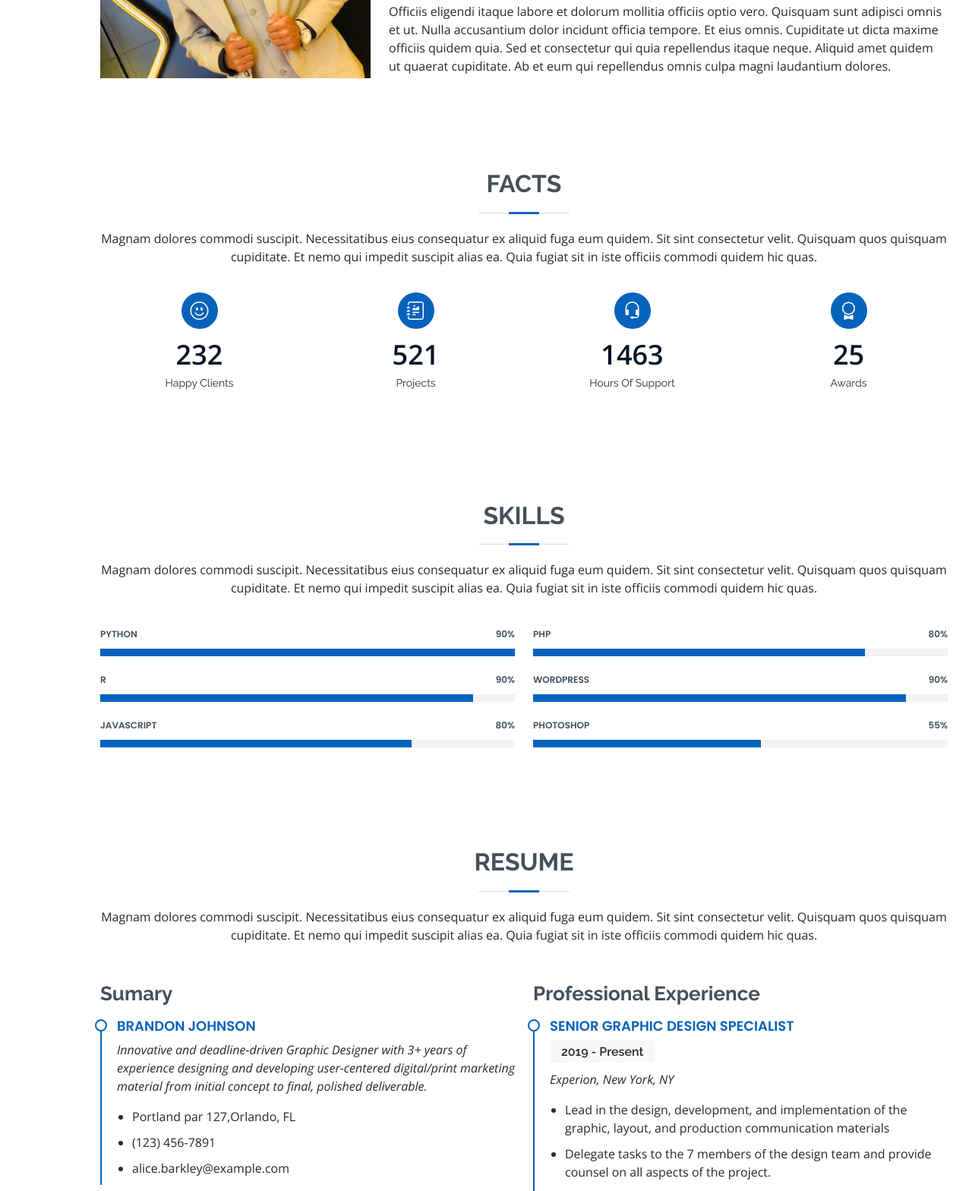
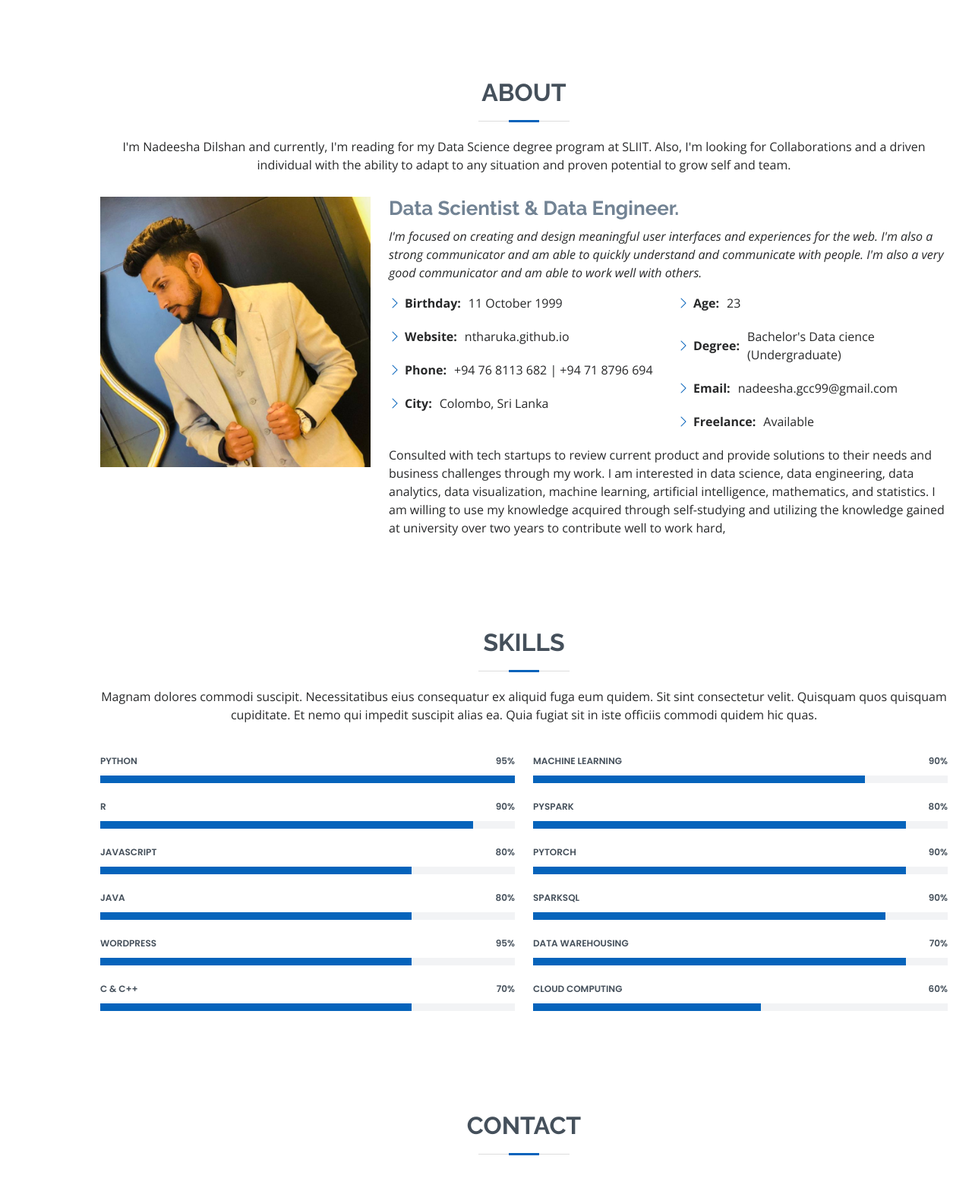
Before and after one commit to NTharuka/NTharuka.github.io, a plain HTML site: page index.html in a window 1280 px wide. Shown: the part 757-2325 px from the top of the page at 76% size. Drawn offline with nearby package versions, Linux system fonts and the light colour scheme.

Commit message:
new updat9

```diff
--- a/index.html
+++ b/index.html
@@ -10,7 +10,7 @@
   <meta content="" name="keywords">
 
   <!-- Favicons -->
-  <link href="assets/img/favicon.png" rel="icon">
+  <link href="assets/img/favicon.ico" rel="icon">
   <link href="assets/img/apple-touch-icon.png" rel="apple-touch-icon">
 
   <!-- Google Fonts -->
@@ -45,7 +45,7 @@
 
     <nav id="navbar" class="navbar nav-menu">
       <ul>
-        <li><a href="#nadeesha4" class="nav-link scrollto active"><i class="bx bx-home"></i> <span>Home</span></a></li>
+        <li><a href="#hero" class="nav-link scrollto active"><i class="bx bx-home"></i> <span>Home</span></a></li>
         <li><a href="#about" class="nav-link scrollto"><i class="bx bx-user"></i> <span>About</span></a></li>
         <li><a href="#resume" class="nav-link scrollto"><i class="bx bx-file-blank"></i> <span>Resume</span></a></li>
         <li><a href="#portfolio" class="nav-link scrollto"><i class="bx bx-book-content"></i> <span>Portfolio</span></a></li>
@@ -57,10 +57,10 @@
   </header><!-- End Header -->
 
   <!-- ======= Hero Section ======= -->
-  <section id="nadeesha4" class="d-flex flex-column justify-content-center">
+  <section id="hero" class="d-flex flex-column justify-content-center">
     <div class="container" data-aos="zoom-in" data-aos-delay="100">
       <h1>Nadeesha Dilshan</h1>
-      <p>I'm <span class="typed" data-typed-items="Data Scientist, Data Engineer, Data Analyts, Designer, Developer, Photographer"></span></p>
+      <p>I'm <span class="typed" data-typed-items="Data Scientist, Data Engineer, Data Analyts, Designer, Developer"></span></p>
       <div class="social-links">
         <a href="#" class="twitter"><i class="bx bxl-twitter"></i></a>
         <a href="#" class="facebook"><i class="bx bxl-facebook"></i></a>
@@ -79,7 +79,7 @@
 
         <div class="section-title">
           <h2>About</h2>
-          <p>I am a fervent and diligent undergraduate specializing in Data Science at SLIIT looking for an internship. I am interested in data science, data engineering, data analytics, data visualization, machine learning, artificial intelligence, mathematics, and statistics. I am willing to use my knowledge acquired through self-studying and utilizing the knowledge gained at university over two years to contribute well to work hard, keen to learn more and to gain experience by taking advantage of this opportunity related to the same.</p>
+          <p>I'm Nadeesha Dilshan and currently, I'm reading for my Data Science degree program at SLIIT. Also, I'm looking for Collaborations and a driven individual with the ability to adapt to any situation and proven potential to grow self and team.</p>
         </div>
 
         <div class="row">
@@ -89,29 +89,28 @@
           <div class="col-lg-8 pt-4 pt-lg-0 content">
             <h3>Data Scientist &amp; Data Engineer.</h3>
             <p class="fst-italic">
-              Lorem ipsum dol.
+              I'm focused on creating and design meaningful user interfaces and experiences for the web. I'm also a strong communicator and am able to quickly understand and communicate with people. I'm also a very good communicator and am able to work well with others.
             </p>
             <div class="row">
               <div class="col-lg-6">
                 <ul>
                   <li><i class="bi bi-chevron-right"></i> <strong>Birthday:</strong> <span>11 October 1999</span></li>
-                  <li><i class="bi bi-chevron-right"></i> <strong>Website:</strong> <span>www.example.com</span></li>
-                  <li><i class="bi bi-chevron-right"></i> <strong>Phone:</strong> <span>+94 76 8113 682</span><br><span></li>
+                  <li><i class="bi bi-chevron-right"></i> <strong>Website:</strong> <span>ntharuka.github.io</span></li>
+                  <li><i class="bi bi-chevron-right"></i> <strong>Phone:</strong> <span>+94 76 8113 682 | +94 71 8796 694</span><br><span></li>
                   <li><i class="bi bi-chevron-right"></i> <strong>City:</strong> <span>Colombo, Sri Lanka</span></li>
                 </ul>
               </div>
               <div class="col-lg-6">
                 <ul>
                   <li><i class="bi bi-chevron-right"></i> <strong>Age:</strong> <span>23</span></li>
-                  <li><i class="bi bi-chevron-right"></i> <strong>Degree:</strong> <span>Undergraduate</span></li>
+                  <li><i class="bi bi-chevron-right"></i> <strong>Degree:</strong> <span>Bachelor's Data cience (Undergraduate) </span></li>
                   <li><i class="bi bi-chevron-right"></i> <strong>Email:</strong> <span>nadeesha.gcc99@gmail.com</span></li>
                   <li><i class="bi bi-chevron-right"></i> <strong>Freelance:</strong> <span>Available</span></li>
                 </ul>
               </div>
             </div>
             <p>
-              Officiis eligendi itaque labore et dolorum mollitia officiis optio vero. Quisquam sunt adipisci omnis et ut. Nulla accusantium dolor incidunt officia tempore. Et eius omnis.
-              Cupiditate ut dicta maxime officiis quidem quia. Sed et consectetur qui quia repellendus itaque neque. Aliquid amet quidem ut quaerat cupiditate. Ab et eum qui repellendus omnis culpa magni laudantium dolores.
+              Consulted with tech startups to review current product and provide solutions to their needs and business challenges through my work. I am interested in data science, data engineering, data analytics, data visualization, machine learning, artificial intelligence, mathematics, and statistics. I am willing to use my knowledge acquired through self-studying and utilizing the knowledge gained at university over two years to contribute well to work hard,
             </p>
           </div>
         </div>
@@ -119,7 +118,8 @@
       </div>
     </section><!-- End About Section -->
 
-    <!-- ======= Facts Section ======= -->
+
+    <!-- ======= Facts Section =======
     <section id="facts" class="facts">
       <div class="container" data-aos="fade-up">
 
@@ -165,7 +165,9 @@
         </div>
 
       </div>
-    </section><!-- End Facts Section -->
+    </section>
+
+     End Facts Section -->
 
     <!-- ======= Skills Section ======= -->
     <section id="skills" class="skills section-bg">
@@ -181,7 +183,7 @@
           <div class="col-lg-6">
 
             <div class="progress">
-              <span class="skill">PYTHON <i class="val">90%</i></span>
+              <span class="skill">PYTHON <i class="val">95%</i></span>
               <div class="progress-bar-wrap">
                 <div class="progress-bar" role="progressbar" aria-valuenow="100" aria-valuemin="0" aria-valuemax="100"></div>
               </div>
@@ -201,26 +203,68 @@
               </div>
             </div>
 
+            <div class="progress">
+              <span class="skill">Java <i class="val">80%</i></span>
+              <div class="progress-bar-wrap">
+                <div class="progress-bar" role="progressbar" aria-valuenow="75" aria-valuemin="0" aria-valuemax="100"></div>
+              </div>
+            </div>
+
+            <div class="progress">
+              <span class="skill">WORDPRESS <i class="val">95%</i></span>
+              <div class="progress-bar-wrap">
+                <div class="progress-bar" role="progressbar" aria-valuenow="75" aria-valuemin="0" aria-valuemax="100"></div>
+              </div>
+            </div>
+
+            <div class="progress">
+              <span class="skill">C & C++ <i class="val">70%</i></span>
+              <div class="progress-bar-wrap">
+                <div class="progress-bar" role="progressbar" aria-valuenow="75" aria-valuemin="0" aria-valuemax="100"></div>
+              </div>
+            </div>
+
           </div>
 
           <div class="col-lg-6">
 
             <div class="progress">
-              <span class="skill">PHP <i class="val">80%</i></span>
+              <span class="skill">Machine Learning <i class="val">90%</i></span>
               <div class="progress-bar-wrap">
                 <div class="progress-bar" role="progressbar" aria-valuenow="80" aria-valuemin="0" aria-valuemax="100"></div>
               </div>
             </div>
 
             <div class="progress">
-              <span class="skill">WordPress <i class="val">90%</i></span>
+              <span class="skill">PYSPARK <i class="val">80%</i></span>
               <div class="progress-bar-wrap">
                 <div class="progress-bar" role="progressbar" aria-valuenow="90" aria-valuemin="0" aria-valuemax="100"></div>
               </div>
             </div>
 
             <div class="progress">
-              <span class="skill">Photoshop <i class="val">55%</i></span>
+              <span class="skill">PYTORCH <i class="val">90%</i></span>
+              <div class="progress-bar-wrap">
+                <div class="progress-bar" role="progressbar" aria-valuenow="90" aria-valuemin="0" aria-valuemax="100"></div>
+              </div>
+            </div>
+
+            <div class="progress">
+              <span class="skill">SPARKSQL <i class="val">90%</i></span>
+              <div class="progress-bar-wrap">
+                <div class="progress-bar" role="progressbar" aria-valuenow="85" aria-valuemin="0" aria-valuemax="100"></div>
+              </div>
+            </div>
+
+            <div class="progress">
+              <span class="skill">DATA WAREHOUSING <i class="val">70%</i></span>
+              <div class="progress-bar-wrap">
+                <div class="progress-bar" role="progressbar" aria-valuenow="90" aria-valuemin="0" aria-valuemax="100"></div>
+              </div>
+            </div>
+
+            <div class="progress">
+              <span class="skill">CLOUD COMPUTING <i class="val">60%</i></span>
               <div class="progress-bar-wrap">
                 <div class="progress-bar" role="progressbar" aria-valuenow="55" aria-valuemin="0" aria-valuemax="100"></div>
               </div>
@@ -233,7 +277,7 @@
       </div>
     </section><!-- End Skills Section -->
 
-    <!-- ======= Resume Section ======= -->
+    <!-- ======= Resume Section =======
     <section id="resume" class="resume">
       <div class="container" data-aos="fade-up">
 
@@ -297,9 +341,10 @@
         </div>
 
       </div>
-    </section><!-- End Resume Section -->
+    </section>
+     End Resume Section -->
 
-    <!-- ======= Portfolio Section ======= -->
+    <!-- ======= Portfolio Section =======
     <section id="portfolio" class="portfolio section-bg">
       <div class="container" data-aos="fade-up">
 
@@ -450,9 +495,9 @@
         </div>
 
       </div>
-    </section><!-- End Portfolio Section -->
+    </section> End Portfolio Section -->
 
-    <!-- ======= Services Section ======= -->
+    <!-- ======= Services Section =======
     <section id="services" class="services">
       <div class="container" data-aos="fade-up">
 
@@ -544,9 +589,10 @@
         </div>
 
       </div>
-    </section><!-- End Services Section -->
+    </section>
+     End Services Section -->
 
-    <!-- ======= Testimonials Section ======= -->
+    <!-- ======= Testimonials Section =======
     <section id="testimonials" class="testimonials section-bg">
       <div class="container" data-aos="fade-up">
 
@@ -568,8 +614,11 @@
                   <i class="bx bxs-quote-alt-right quote-icon-right"></i>
                 </p>
               </div>
-            </div><!-- End testimonial item -->
+            </div>
+             End testimonial item -->
 
+
+<!-- ======= Testimonials Section =======
             <div class="swiper-slide">
               <div class="testimonial-item">
                 <img src="assets/img/testimonials/testimonials-2.jpg" class="testimonial-img" alt="">
@@ -581,8 +630,8 @@
                   <i class="bx bxs-quote-alt-right quote-icon-right"></i>
                 </p>
               </div>
-            </div><!-- End testimonial item -->
-
+            </div> End testimonial item -->
+<!-- ======= Testimonials Section =======
             <div class="swiper-slide">
               <div class="testimonial-item">
                 <img src="assets/img/testimonials/testimonials-3.jpg" class="testimonial-img" alt="">
@@ -594,8 +643,8 @@
                   <i class="bx bxs-quote-alt-right quote-icon-right"></i>
                 </p>
               </div>
-            </div><!-- End testimonial item -->
-
+            </div> End testimonial item -->
+<!-- ======= Testimonials Section =======
             <div class="swiper-slide">
               <div class="testimonial-item">
                 <img src="assets/img/testimonials/testimonials-4.jpg" class="testimonial-img" alt="">
@@ -608,7 +657,7 @@
                 </p>
               </div>
             </div><!-- End testimonial item -->
-
+<!-- ======= Testimonials Section =======
             <div class="swiper-slide">
               <div class="testimonial-item">
                 <img src="assets/img/testimonials/testimonials-5.jpg" class="testimonial-img" alt="">
@@ -621,13 +670,14 @@
                 </p>
               </div>
             </div><!-- End testimonial item -->
-
+<!-- ======= Testimonials Section =======
           </div>
           <div class="swiper-pagination"></div>
         </div>
 
       </div>
     </section><!-- End Testimonials Section -->
+
 
     <!-- ======= Contact Section ======= -->
     <section id="contact" class="contact">
@@ -644,19 +694,19 @@
               <div class="address">
                 <i class="bi bi-geo-alt"></i>
                 <h4>Location:</h4>
-                <p>A108 Adam Street, New York, NY 535022</p>
+                <p>Pitawaththa, Hunuwala North, Opanayake</p>
               </div>
 
               <div class="email">
                 <i class="bi bi-envelope"></i>
                 <h4>Email:</h4>
-                <p>info@example.com</p>
+                <p>nadeesha.gcc99@gmail.com</p>
               </div>
 
               <div class="phone">
                 <i class="bi bi-phone"></i>
                 <h4>Call:</h4>
-                <p>+1 5589 55488 55s</p>
+                <p>+94 76 8113 682</p>
               </div>
 
             </div>
@@ -700,8 +750,8 @@
   <!-- ======= Footer ======= -->
   <footer id="footer">
     <div class="container">
-      <h3>Brandon Johnson</h3>
-      <p>Et aut eum quis fuga eos sunt ipsa nihil. Labore corporis magni eligendi fuga maxime saepe commodi placeat.</p>
+      <h3>Nadeesha Dilshan</h3>
+      <!--<p>Et aut eum quis fuga eos sunt ipsa nihil. Labore corporis magni eligendi fuga maxime saepe commodi placeat.</p>
       <div class="social-links">
         <a href="#" class="twitter"><i class="bx bxl-twitter"></i></a>
         <a href="#" class="facebook"><i class="bx bxl-facebook"></i></a>
@@ -717,7 +767,7 @@
         <!-- You can delete the links only if you purchased the pro version. -->
         <!-- Licensing information: [license-url] -->
         <!-- Purchase the pro version with working PHP/AJAX contact form: https://bootstrapmade.com/free-html-bootstrap-template-my-resume/ -->
-        Designed by <a href="https://bootstrapmade.com/">BootstrapMade</a>
+       <!-- Designed by <a href="https://bootstrapmade.com/">BootstrapMade</a>-->
       </div>
     </div>
   </footer><!-- End Footer -->
```
Also changed, not shown: assets/img/favicon.ico (added), assets/img/favicon.png (deleted).
